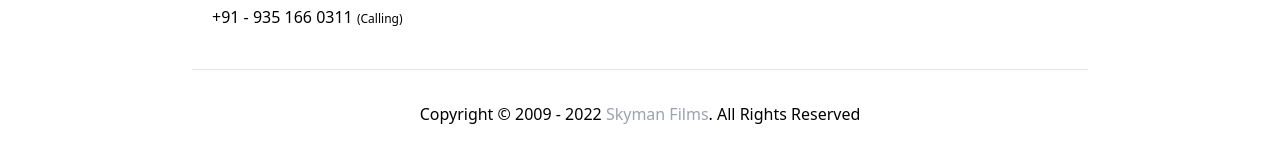
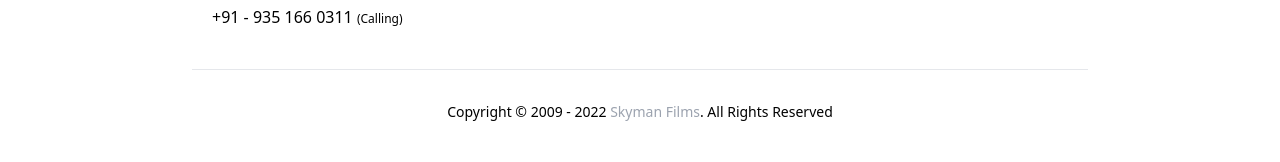
Before and after one commit to MistXrageYT/skyman-blog, a Next.js app: page /about in a window 1280 px wide. Shown: the part 482-644 px from the top of the page. Built offline with nearby package versions, Linux system fonts and the light colour scheme.

Commit message:
Update Footer.tsx

```diff
--- a/components/Footer.tsx
+++ b/components/Footer.tsx
@@ -4,7 +4,7 @@ const footer = () => {
   return (
       <div className="pt-5">
         <hr className="py-0"/>
-        <div className='py-8 text-center'>Copyright &#169; 2009 - 2022 <span className="text-gray-400 hover:underline"><Link href="https://www.youtube.com/c/SkymanFilms">Skyman Films</Link></span>. All Rights Reserved</div>
+        <div className='py-8 text-center text-sm'>Copyright &#169; 2009 - 2022 <span className="text-gray-400 hover:underline"><Link href="https://www.youtube.com/c/SkymanFilms">Skyman Films</Link></span>. All Rights Reserved</div>
     </div>
   )
 }
```
